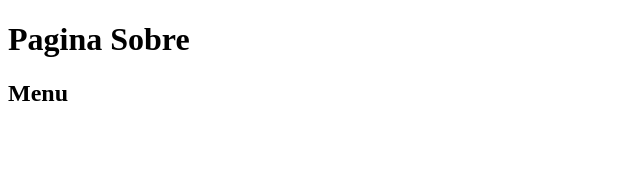
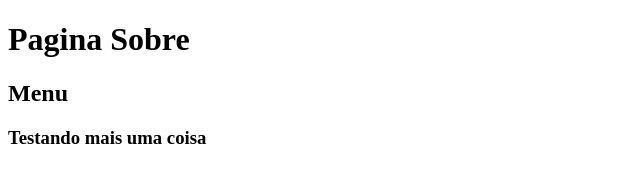
Before and after one commit to gmkcameron/videoGitBrunoNascimento, a plain HTML site: page sobre.html in a window 1280 px wide. Shown: the whole page, without its empty margins (0-640 px from the left). Drawn offline with Linux system fonts and the light colour scheme.

Commit message:
Escrevendo o texto

```diff
--- a/sobre.html
+++ b/sobre.html
@@ -10,6 +10,7 @@
 
     <h1>Pagina Sobre</h1>
     <h2>Menu</h2>
+    <h3>Testando mais uma coisa</h3>
 
 </body>
 </html>
```
